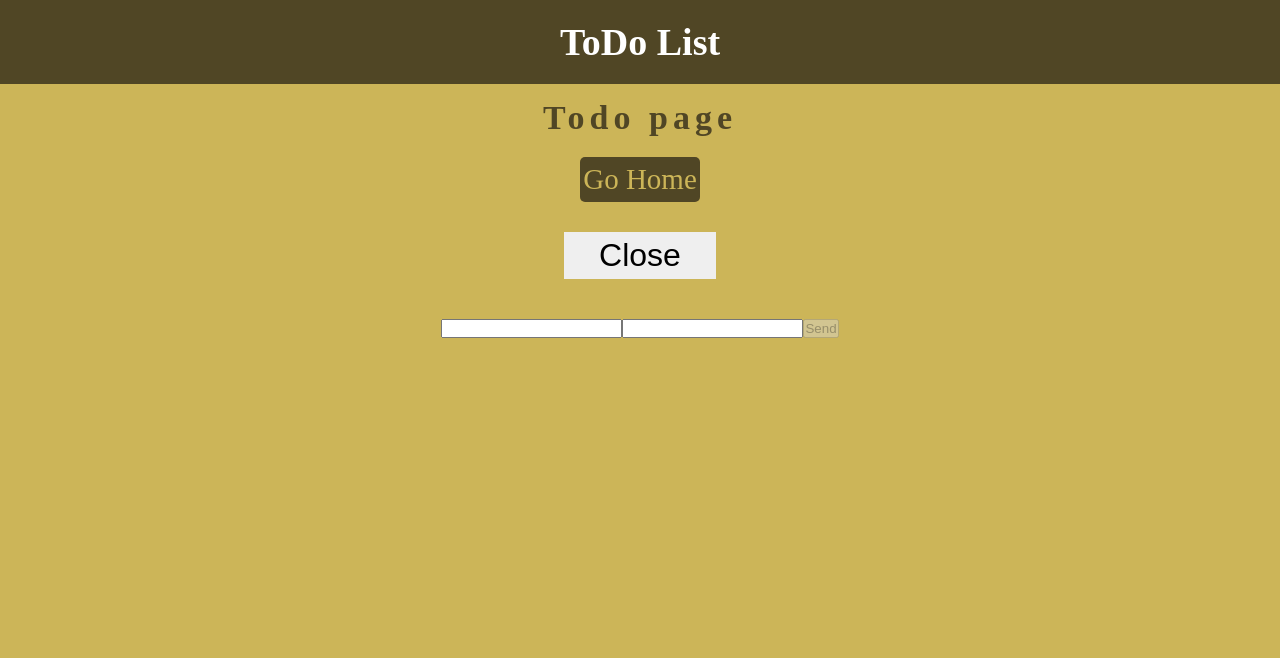
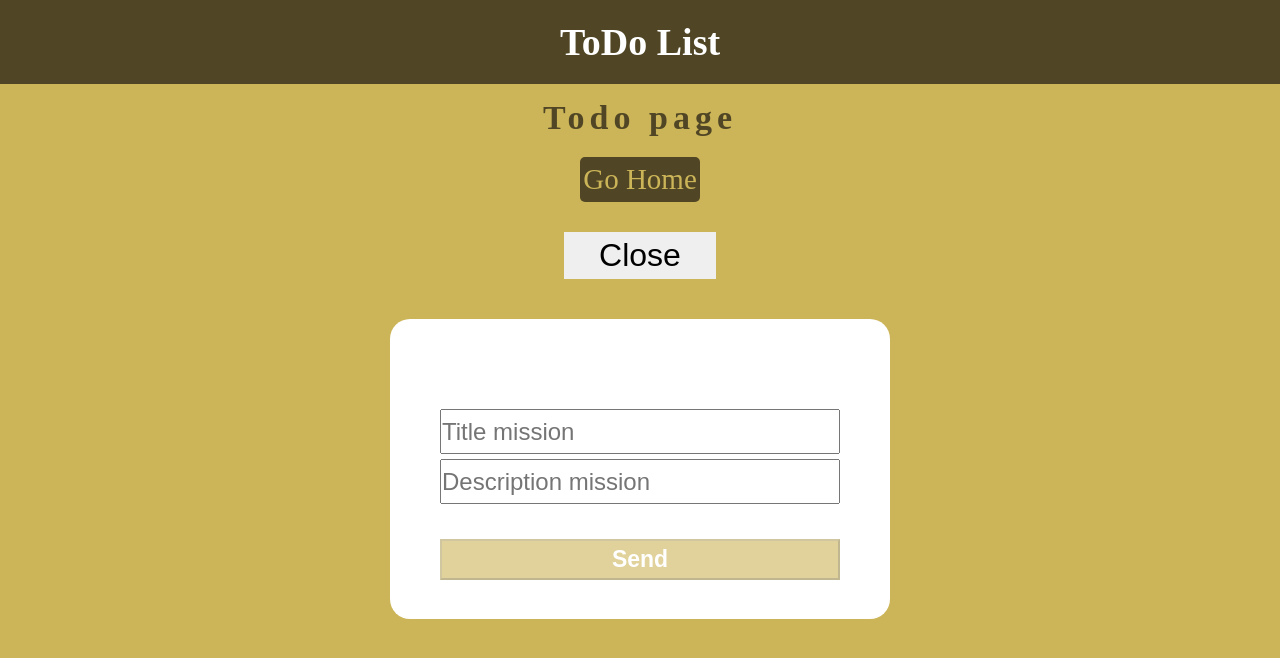
Before and after one commit to CkutlsGit/todol--vue-vuex, a Vue app in the folder todol/: page /todo in a window 1280 px wide. Both pictures are taken after a click on the button "Write". Shown: the top 658 px of the page. Built offline with nearby package versions, Linux system fonts and the light colour scheme.

Commit message:
style: add style for modal window

```diff
--- a/todol/src/components/Modal.vue
+++ b/todol/src/components/Modal.vue
@@ -1,11 +1,10 @@
 <template>
   <div class="modal">
     <div class="modal__content">
-
+      <input type="text" v-model="title" placeholder="Title mission" maxlength="46">
+      <input type="text" v-model="description" placeholder="Description mission" maxlength="60">
+      <button type="button" @click="clickedSendButton" :disabled="!offOrOnButton()">Send</button>
     </div>
-    <input type="text" v-model="title">
-    <input type="text" v-model="description">
-    <button type="button" @click="clickedSendButton" :disabled="!offOrOnButton()">Send</button>
   </div>
 </template>
 
@@ -34,5 +33,38 @@ export default {
 </script>
 
 <style scoped>
-
+.modal {
+  width: 500px;
+  height: 300px;
+  background: #fff;
+  border-radius: 20px;
+  margin: 0 auto;
+}
+.modal__content  {
+  padding-top: 90px;
+  display: grid;
+  align-items: center;
+  text-align: center;
+  justify-content: center;
+}
+.modal__content input {
+  width: 400px;
+  height: 45px;
+  margin-bottom: 5px;
+  font-size: 24px;
+}
+.modal__content button {
+  margin-top: 30px;
+  font-size: 23px;
+  background: #ccb558;
+  color: #fff;
+  font-weight: 700;
+  padding: 5px 5px;
+  cursor: pointer;
+  transition: .4s;
+}
+.modal__content button:disabled {
+  cursor: not-allowed;
+  opacity: .6;
+}
 </style>
```
